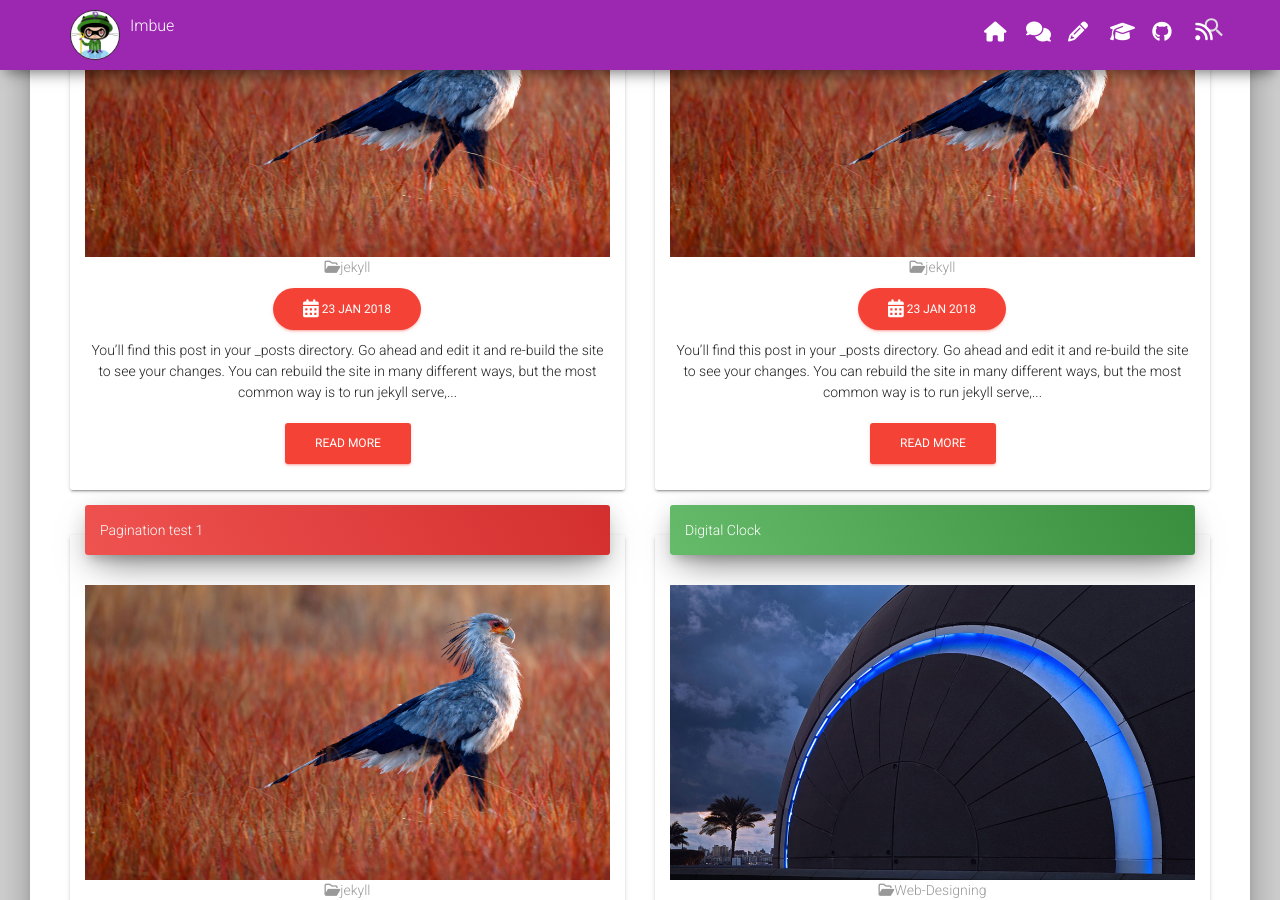
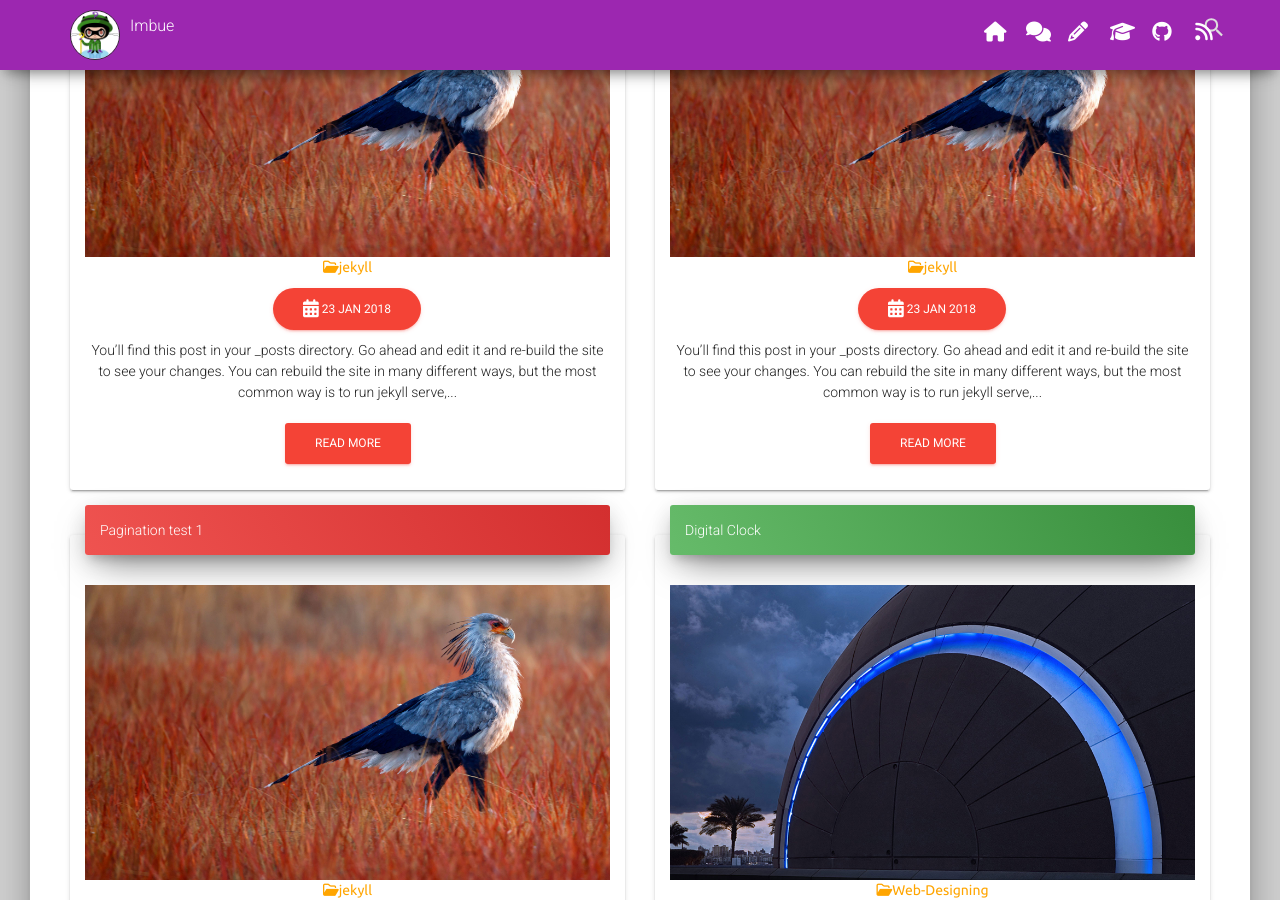
Before and after one commit to tip4programs/imbue, a Jekyll site: the page built from index.html, in a window 1280 px wide and 900 px high, scrolled down 883 px. Built offline with Jekyll 4.4.1, drawn with Linux system fonts in a browser that asks for light colours; nearby versions of some CDN libraries; the list of posts is cut into pages by our own code.

Commit message:
Update additional.css

```diff
--- a/asset/css/additional.css
+++ b/asset/css/additional.css
@@ -114,5 +114,7 @@
 .card .category{
     color: #999999;
     text-align: center;
+    font-family: 'Ubuntu', sans-serif;
     margin-bottom: 20px;
+    color:orange;
 }
```
